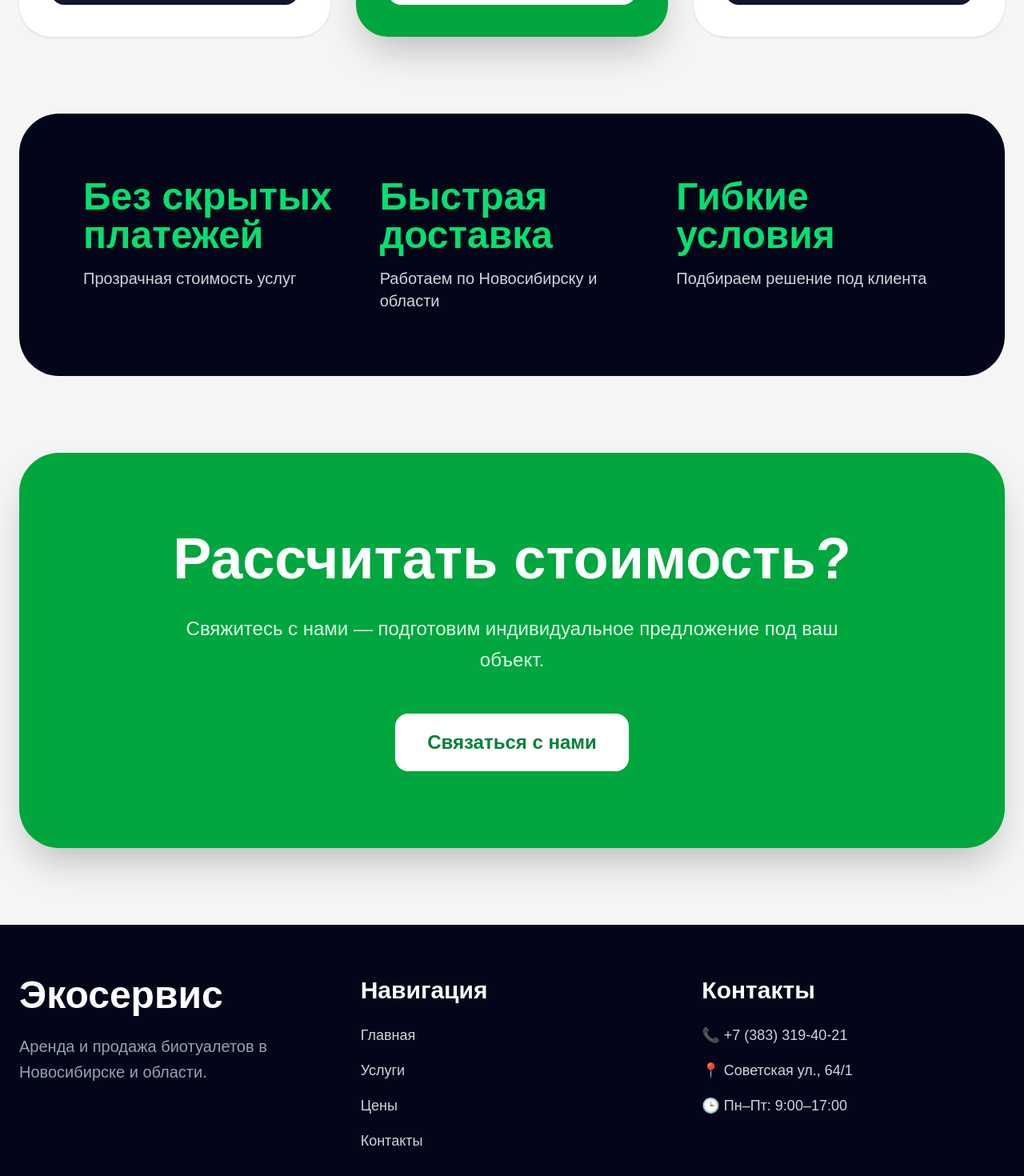
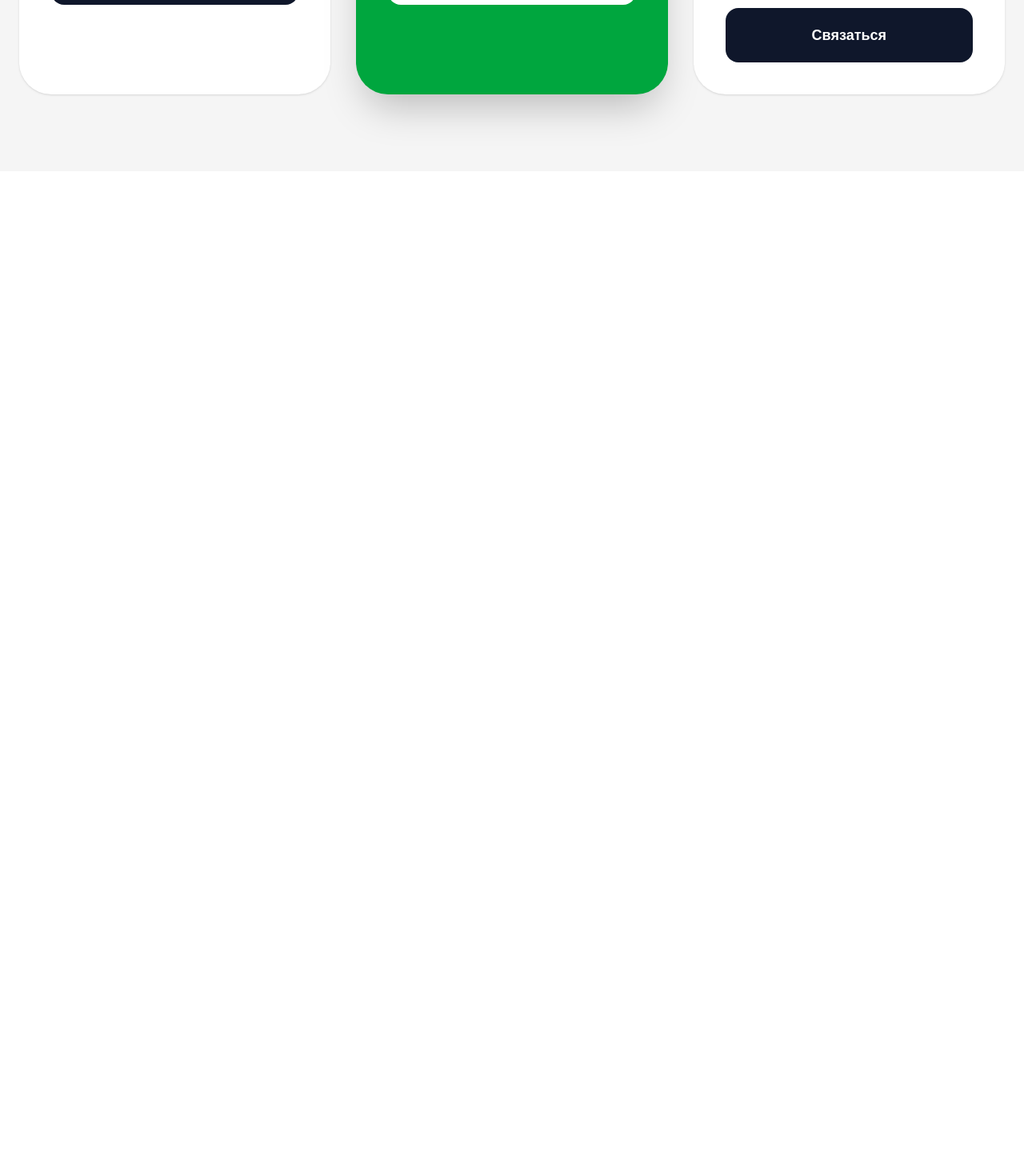
Before and after one commit to Skyeeeeeeeeeeeeeeeeeee/eco-service-site, a Next.js app: page /prices in a window 1280 px wide. Shown: the part 936-2406 px from the top of the page at 80% size. After the commit the page ends 1150 px from the top, so only its background shows below. Built offline with nearby package versions, Linux system fonts and the light colour scheme.

Commit message:
add animations

```diff
--- a/app/prices/page.tsx
+++ b/app/prices/page.tsx
@@ -153,7 +153,6 @@
               className="bg-green-600 rounded-[40px] p-10 shadow-2xl hover:-translate-y-3 transition duration-300 text-white relative overflow-hidden"
             >
 
-              {/* POPULAR */}
               <div className="absolute top-5 right-5 bg-white text-green-700 px-4 py-2 rounded-full text-sm font-bold">
                 Популярный
               </div>
@@ -197,7 +196,7 @@
                 Премиум
               </p>
 
-              <h2 className="text-5xl font-bold mb-8">
+              <h2 className="text-3xl md:text-5xl font-bold mb-8 break-words leading-tight">
                 индивидуально
               </h2>
 
@@ -225,163 +224,6 @@
 
       </section>
 
-      {/* ADVANTAGES */}
-      <section className="pb-16 md:pb-24">
-
-        <div className="max-w-7xl mx-auto px-4 md:px-6">
-
-          <motion.div
-            initial={{ opacity: 0, scale: 0.96 }}
-            whileInView={{ opacity: 1, scale: 1 }}
-            transition={{ duration: 0.7 }}
-            viewport={{ once: true }}
-            className="bg-slate-950 rounded-[50px] p-12 md:p-20 text-white"
-          >
-
-            <div className="grid grid-cols-1 md:grid-cols-3 gap-10">
-
-              <div>
-
-                <h3 className="text-5xl font-bold mb-4 text-green-400">
-                  Без скрытых
-                  платежей
-                </h3>
-
-                <p className="text-xl text-gray-300">
-                  Прозрачная стоимость услуг
-                </p>
-
-              </div>
-
-              <div>
-
-                <h3 className="text-5xl font-bold mb-4 text-green-400">
-                  Быстрая
-                  доставка
-                </h3>
-
-                <p className="text-xl text-gray-300">
-                  Работаем по Новосибирску и области
-                </p>
-
-              </div>
-
-              <div>
-
-                <h3 className="text-5xl font-bold mb-4 text-green-400">
-                  Гибкие
-                  условия
-                </h3>
-
-                <p className="text-xl text-gray-300">
-                  Подбираем решение под клиента
-                </p>
-
-              </div>
-
-            </div>
-
-          </motion.div>
-
-        </div>
-
-      </section>
-
-      {/* CTA */}
-      <section className="pb-16 md:pb-24">
-
-        <div className="max-w-7xl mx-auto px-4 md:px-6">
-
-          <motion.div
-            initial={{ opacity: 0, scale: 0.96 }}
-            whileInView={{ opacity: 1, scale: 1 }}
-            transition={{ duration: 0.7 }}
-            viewport={{ once: true }}
-            className="bg-green-600 rounded-[50px] p-12 md:p-24 text-white text-center shadow-2xl"
-          >
-
-            <h2 className="text-5xl md:text-7xl font-bold mb-8">
-              Рассчитать стоимость?
-            </h2>
-
-            <p className="text-2xl text-green-100 max-w-4xl mx-auto leading-relaxed mb-12">
-              Свяжитесь с нами —
-              подготовим индивидуальное предложение
-              под ваш объект.
-            </p>
-
-            <a
-              href="/contacts"
-              className="inline-block bg-white text-green-700 hover:bg-gray-100 hover:scale-105 active:scale-95 px-10 py-5 rounded-2xl text-2xl font-bold transition duration-300"
-            >
-              Связаться с нами
-            </a>
-
-          </motion.div>
-
-        </div>
-
-      </section>
-
-      {/* FOOTER */}
-      <footer className="bg-slate-950 text-white py-16">
-
-        <div className="max-w-7xl mx-auto px-4 md:px-6">
-
-          <div className="grid grid-cols-1 md:grid-cols-3 gap-12">
-
-            <div>
-
-              <h2 className="text-5xl font-bold mb-6">
-                Экосервис
-              </h2>
-
-              <p className="text-gray-400 text-xl leading-relaxed">
-                Аренда и продажа биотуалетов
-                в Новосибирске и области.
-              </p>
-
-            </div>
-
-            <div>
-
-              <h3 className="text-3xl font-bold mb-6">
-                Навигация
-              </h3>
-
-              <div className="flex flex-col gap-4 text-gray-300 text-lg">
-
-                <a href="/">Главная</a>
-                <a href="/services">Услуги</a>
-                <a href="/prices">Цены</a>
-                <a href="/contacts">Контакты</a>
-
-              </div>
-
-            </div>
-
-            <div>
-
-              <h3 className="text-3xl font-bold mb-6">
-                Контакты
-              </h3>
-
-              <div className="flex flex-col gap-4 text-gray-300 text-lg">
-
-                <p>📞 +7 (383) 319-40-21</p>
-                <p>📍 Советская ул., 64/1</p>
-                <p>🕒 Пн–Пт: 9:00–17:00</p>
-
-              </div>
-
-            </div>
-
-          </div>
-
-        </div>
-
-      </footer>
-
     </main>
   )
 }
```
